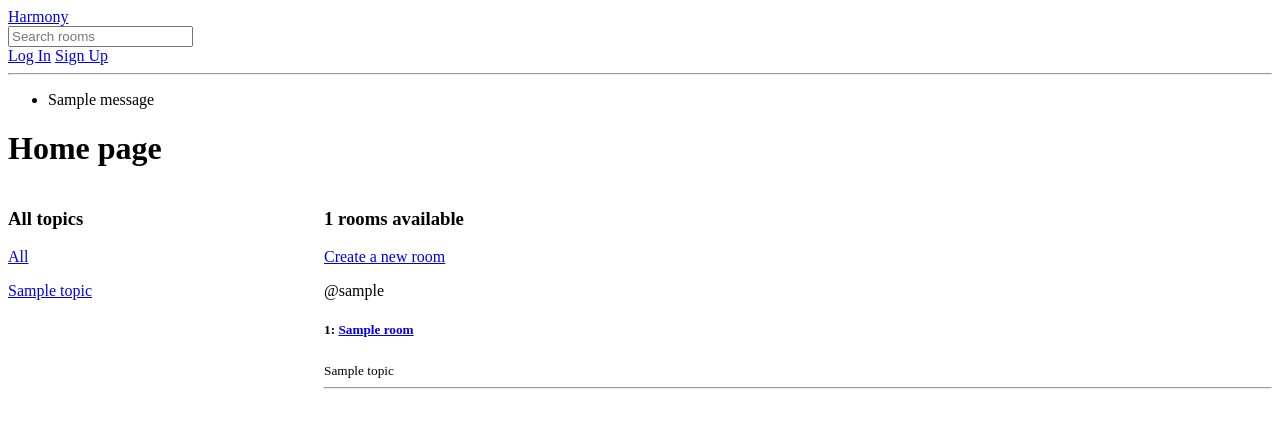
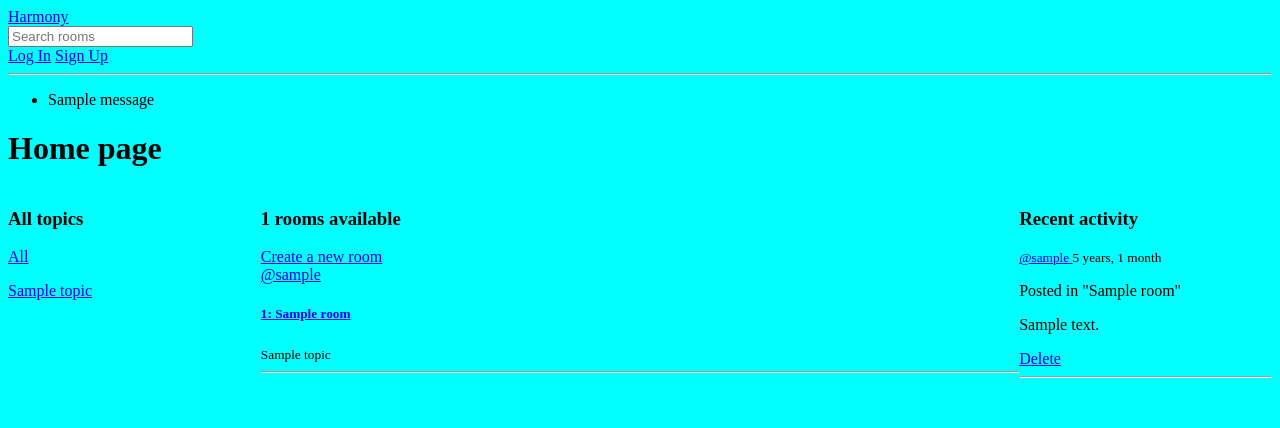
Before and after one commit to shivanshshekhar11/harmony, a Django app: page / in a window 1280 px wide. Shown: the top 428 px of the page. Run offline with Django 5.2, Linux system fonts and the light colour scheme; tables that the repository leaves empty hold one stand-in row (values such as "Sample post"); one stand-in notice (Sample message) is shown.

Commit message:
Added remaining flows

```diff
--- a/base/forms.py
+++ b/base/forms.py
@@ -7,3 +7,4 @@ class RoomForm(ModelForm):
     class Meta:
         model = Room
         fields = '__all__'
+        exclude = ["host", "participants"]
--- a/base/models.py
+++ b/base/models.py
@@ -37,5 +37,8 @@ class Message(models.Model):
     updated_at = models.DateTimeField(auto_now=True)
     created_at = models.DateTimeField(auto_now_add=True)
 
+    class Meta:
+        ordering = ['-updated_at', '-created_at']
+
     def __str__(self):
         return self.body
--- /dev/null
+++ b/base/templates/base/activity.html
@@ -0,0 +1,17 @@
+<h3>Recent activity</h3>
+
+{% for message in room_messages %}
+<div>
+  <small>
+    <a href="{% url 'user_profile' message.author.id %}">
+      @{{message.author}}
+    </a>
+    {{message.created_at|timesince}}</small
+  >
+  <p>Posted in "{{message.room}}"</p>
+
+  <p>{{message}}</p>
+  <a href="{% url 'delete_message' message.id %}">Delete</a>
+  <hr />
+</div>
+{% endfor %}
--- /dev/null
+++ b/base/templates/base/feed.html
@@ -0,0 +1,14 @@
+{% for room in rooms %}
+
+<div>
+  <a href="{% url 'user_profile' room.host.id %}">@{{room.host.username}}</p>
+  <h5>{{room.id}}: <a href="{% url 'room' room.id %}">{{room.name}}</a></h5>
+  <small>{{room.topic.name}}</small>
+  {% if room.host == request.user %}
+  <a href="{% url 'update_room' room.id %}">Edit room details</a>
+  <a href="{% url 'delete_room' room.id %}">Delete room</a>
+  {% endif %}
+  <hr />
+</div>
+
+{% endfor %}
--- a/base/templates/base/home.html
+++ b/base/templates/base/home.html
@@ -3,7 +3,7 @@
 <style>
   .home-container {
     display: grid;
-    grid-template-columns: 1fr 3fr;
+    grid-template-columns: 1fr 3fr 1fr;
   }
 </style>
 
@@ -31,21 +31,10 @@
 
     <a href="{% url 'create_room' %}">Create a new room</a>
 
-    {% for room in rooms %}
+    {% include 'base/feed.html' %}
+  </div>
 
-    <div>
-      <p>@{{room.host.username}}</p>
-      <h5>{{room.id}}: <a href="{% url 'room' room.id %}">{{room.name}}</a></h5>
-      <small>{{room.topic.name}}</small>
-      {% if room.host == request.user %}
-      <a href="{% url 'update_room' room.id %}">Edit room details</a>
-      <a href="{% url 'delete_room' room.id %}">Delete room</a>
-      {% endif %}
-      <hr />
-    </div>
-
-    {% endfor %}
-  </div>
+  <div>{% include 'base/activity.html' %}</div>
 </div>
 
 {% endblock %}
--- a/base/urls.py
+++ b/base/urls.py
@@ -8,6 +8,7 @@ urlpatterns = [
 
     path('', views.home, name='home'),
     path('room/<str:id>/', views.room, name='room'),
+    path('profile/<str:id>/', views.userProfile, name='user_profile'),
     path('create_room/', views.createRoom, name='create_room'),
     path('update_room/<str:id>/', views.updateRoom, name='update_room'),
     path('delete_room/<str:id>/', views.deleteRoom, name='delete_room'),
--- a/base/views.py
+++ b/base/views.py
@@ -68,13 +68,23 @@ def registerPage(request):
     return render(request, 'base/login_register.html', context)
 
 
+def userProfile(request, id):
+    user = User.objects.get(id=id)
+    rooms = user.room_set.all()
+    messages = user.message_set.all()
+
+    return render(request, 'base/user.html', {'rooms': rooms, 'room_messages': messages, 'user': user})
+
+
 def home(request):
     q = request.GET.get('q') if request.GET.get('q') != None else ''
 
     topics = Topic.objects.all()
     rooms = Room.objects.filter(Q(topic__name__icontains=q) | Q(name__icontains=q) | Q(
         host__username__icontains=q) | Q(description__icontains=q))
-    return render(request, 'base/home.html', {'rooms': rooms, 'topics': topics, 'room_count': rooms.count()})
+    messages = Message.objects.filter(Q(room__topic__name__icontains=q))
+
+    return render(request, 'base/home.html', {'rooms': rooms, 'topics': topics, 'room_count': rooms.count(), 'room_messages': messages})
 
 
 def room(request, id):
@@ -101,7 +111,9 @@ def createRoom(request):
     if request.method == 'POST':
         form = RoomForm(request.POST)
         if form.is_valid():
-            form.save()
+            room = form.save(commit=False)
+            room.host = request.user
+            room.save()
             return redirect('home')
 
     return render(request, 'base/room_form.html', {'form': form})
--- a/harmony/settings.py
+++ b/harmony/settings.py
@@ -122,6 +122,10 @@ USE_TZ = True
 
 STATIC_URL = 'static/'
 
+STATICFILES_DIRS = [
+    BASE_DIR / 'static'
+]
+
 # Default primary key field type
 # https://docs.djangoproject.com/en/5.1/ref/settings/#default-auto-field
 
--- /dev/null
+++ b/static/styles/main.css
@@ -0,0 +1,3 @@
+body{
+    background-color: aqua;
+}
--- a/templates/main.html
+++ b/templates/main.html
@@ -1,8 +1,10 @@
 <!DOCTYPE html>
+{% load static %}
 <html lang="en">
   <head>
     <meta charset="UTF-8" />
     <meta name="viewport" content="width=device-width, initial-scale=1.0" />
+    <link rel="stylesheet" href="{% static 'styles/main.css' %}" />
     <title>Harmony</title>
   </head>
   <body>
```
Also changed, not shown: base/templates/base/room.html (+11 -2 lines), base/templates/base/user.html (added, +22 -0 lines).
